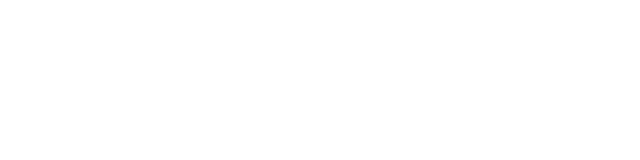
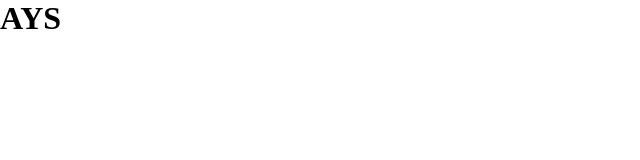
Before and after one commit to AYS-At-Your-Service/AYS, a React (Vite) app in the folder Frontend/: page / in a window 1280 px wide. Shown: the top 160 px of the page, without its empty margins (0-640 px from the left). Built offline with nearby package versions, Linux system fonts and the light colour scheme.

Commit message:
Rever done in the App.jsx file

```diff
--- a/Frontend/components/Prefered-timeslot.jsx
+++ b/Frontend/components/Prefered-timeslot.jsx
@@ -1,3 +1,4 @@
+
 import React, { useState, useEffect } from 'react';
 import '../src/css/timeslot.css';
 
--- a/Frontend/src/App.jsx
+++ b/Frontend/src/App.jsx
@@ -1,15 +1,13 @@
-import React from 'react';
-
-import './App.css';
+import './App.css'
 
 function App() {
 
+  return (
+    <>
+      <h1>AYS</h1>
+    </>
+  )
 
-  return (
-    <div>
-
-    </div>
-  );
 }
 
-export default App;
+export default App
```
